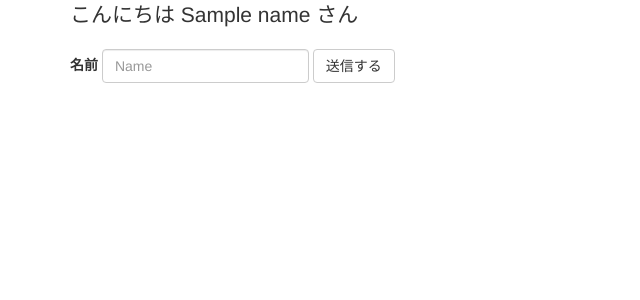
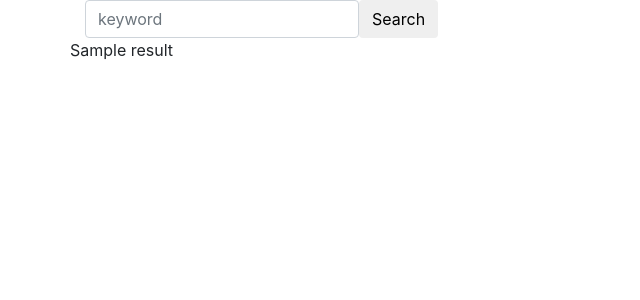
Before and after one commit to jojonki/FM-index, a Flask app: template templates/index.html in a window 1280 px wide. Shown: the top 300 px of the page, without its empty margins (0-640 px from the left). Run offline with Flask 2, Linux system fonts and the light colour scheme; the template is opened without the code that fills it: most values are stand-ins (such as "Sample title", 1, 10 or a date in 2020); parts of the project's set-up code (start-up, migrations or seed data) failed here and were passed over; some libraries are stand-ins or nearby versions.

Commit message:
show search results with css

```diff
--- a/fm_index.py
+++ b/fm_index.py
@@ -8,7 +8,7 @@ class FMIndex:
         sa = self.suffix_array(text)
         self.sa = sa # TODO reduce memory footprint
         self.bwt = self.bwt_via_sa(text, sa)
-        return self.bwt, self.sa,
+        return self.bwt, self.sa
 
     def set_dict(self, data):
         if 'bwt' in data:
--- a/server.py
+++ b/server.py
@@ -1,41 +1,103 @@
+import os
+import argparse
+from fm_index import FMIndex
+from util import save_pickle, load_pickle, load_files, get_file_name_via_index
 from flask import Flask, render_template, request, redirect, url_for
-import numpy as np
 
+parser = argparse.ArgumentParser()
+parser.add_argument('--f', type=str, metavar='PATH', help='text file')
+parser.add_argument('--dir', type=str, metavar='PATH', help='text dir')
+parser.add_argument('--dict', type=str, metavar='PATH', help='dict file')
+parser.add_argument('--t', type=str, help='raw text')
+parser.add_argument('--s', type=str, help='search text')
+parser.add_argument('--d', type=str, metavar='PATH', help='dict file')
+args = parser.parse_args()
 app = Flask(__name__)
 
-def picked_up():
-    messages = [
-        "こんにちは、あなたの名前を入力してください",
-        "やあ！お名前は何ですか？",
-        "あなたの名前を教えてね"
-    ]
-    # NumPy の random.choice で配列からランダムに取り出し
-    return np.random.choice(messages)
+T, fmi, db = None, None, None
 
-# ここからウェブアプリケーション用のルーティングを記述
-# index にアクセスしたときの処理
-@app.route('/')
+@app.route('/', methods=['GET'])
 def index():
-    title = "ようこそ"
-    message = picked_up()
-    # index.html をレンダリングする
-    return render_template('index.html',
-                           message=message, title=title)
+    if request.method == 'GET':
+        # message = 'hi'
+        pat = request.args.get('keyword')
+        # request.form['keyword'])
+        # return render_template('index.html', message=message)
 
-# /post にアクセスしたときの処理
-@app.route('/post', methods=['GET', 'POST'])
-def post():
-    title = "こんにちは"
-    if request.method == 'POST':
-        # リクエストフォームから「名前」を取得して
-        name = request.form['name']
-        # index.html をレンダリングする
-        return render_template('index.html',
-                               name=name, title=title)
+        if pat:
+            # pat = request.form['keyword']
+            # pat = '日本の'
+            match = fmi.search(pat)
+            print('Results of search("{}")'.format(pat))
+            print('match', match)
+            rng = 15
+            results = []
+            for i, m in enumerate(match):
+                beg = m[0]
+                end = m[1]
+                # print('(beg, end) = ({}, {})'.format(beg, end))
+                f_name = get_file_name_via_index(db, beg)
+                print('{} [{}]: ({}, {})'.format(i, f_name, beg, end))
+                # print('---{}"{}"{}---'.format(dec[beg-rng: beg], dec[beg:end], dec[end:end+rng]))
+                print('---{}"{}"{}---'.format(T[beg-rng: beg], T[beg:end], T[end:end+rng]))
+                results.append('{}<span class="match">{}</span>{}'.format(T[beg-rng: beg], T[beg:end], T[end:end+rng]))
+                # print(decoded[m[0]:])
+            return render_template('index.html', results=results)
+        else:
+            return render_template('index.html')
     else:
         # エラーなどでリダイレクトしたい場合はこんな感じで
         return redirect(url_for('index'))
 
+
+def load_database():
+    global T, fmi, db
+    pat = args.s
+    if args.dir is not None:
+        T, db = load_files(args.dir)
+        print('db', db)
+        # print(T[:1000])
+    elif args.f is not None:
+        db = []
+        with open(args.f, 'r') as f:
+            T = ''.join(f.readlines())
+            db.append((args.f, len(T)))
+    else:
+        T = args.t
+
+    fmi = FMIndex()
+    if args.dict and os.path.isfile(args.dict):
+        saved_data = load_pickle(args.dict)
+        bw = saved_data['bwt']
+        fmi.set_dict(saved_data)
+    else:
+        print('encode text...')
+        bw, sa = fmi.encode(T)
+        ranks, ch_count = fmi.rank_bwt(bw)
+        save_pickle({'bwt': bw, 'sa': sa, 'text_len': len(T), 'ch_count': ch_count}, 'index.dict')
+        fmi.ch_count = ch_count
+        print('encode done!')
+    return
+    # return T, fmi
+    # print('decoding...')
+    # dec = fmi.decode(bw)
+    # print('decoding done')
+    match = fmi.search(pat)
+    print('Results of search("{}")'.format(pat))
+    print('match', match)
+    rng = 5
+    for i, m in enumerate(match):
+        beg = m[0]
+        end = m[1]
+        # print('(beg, end) = ({}, {})'.format(beg, end))
+        f_name = get_file_name_via_index(db, beg)
+        print('{} [{}]: ({}, {})'.format(i, f_name, beg, end))
+        # print('---{}"{}"{}---'.format(dec[beg-rng: beg], dec[beg:end], dec[end:end+rng]))
+        print('---{}"{}"{}---'.format(T[beg-rng: beg], T[beg:end], T[end:end+rng]))
+        # print(decoded[m[0]:])
+
+
 if __name__ == '__main__':
-    app.debug = True # デバッグモード有効化
-    app.run(host='0.0.0.0') # どこからでもアクセス可能に
+    load_database()
+    app.debug = True
+    app.run(host='0.0.0.0')
--- /dev/null
+++ b/static/cusom.css
@@ -0,0 +1,3 @@
+.match {
+  color: #ff0000;
+}
--- a/templates/index.html
+++ b/templates/index.html
@@ -6,18 +6,15 @@
   <div class="container">
     <div class="row">
       <div class="col-md-12">
-        <p class="lead">
-          {% if name %}
-            こんにちは {{ name }} さん
-          {% else %}
-            {{ message }}
-          {% endif %}
-        </p>
-        <form action="/post" method="post" class="form-inline">
-          <label for="name">名前</label>
-          <input type="text" class="form-control" id="name" name="name" placeholder="Name">
-          <button type="submit" class="btn btn-default">送信する</button>
+        <form action="/" method="get" class="form-inline">
+          <input type="text" class="form-control" id="keyword" name="keyword" placeholder="keyword">
+          <button type="submit" class="btn btn-default">Search</button>
         </form>
+      </div>
+      <div>
+        {% for r in results %}
+        <div clsass=flash>{{ r|safe }}</div>
+        {% endfor %}
       </div>
     </div>
   </div>
--- a/templates/layout.html
+++ b/templates/layout.html
@@ -4,13 +4,13 @@
     <meta charset="utf-8">
     <meta http-equiv="X-UA-Compatible" content="IE=edge">
     <meta name="viewport" content="width=device-width, initial-scale=1">
-    {% if title %}
-      <title>{{ title }}</title>
-    {% else %}
-      <title>Bootstrap 101 Template</title>
-    {% endif %}
+    <title>FM-Index</title>
     <!-- Bootstrap -->
-    <link href="/static/css/bootstrap.min.css" rel="stylesheet">
+    <link rel="stylesheet" href="static/cusom.css">
+    <link rel="stylesheet" href="https://maxcdn.bootstrapcdn.com/bootstrap/4.0.0/css/bootstrap.min.css" integrity="sha384-Gn5384xqQ1aoWXA+058RXPxPg6fy4IWvTNh0E263XmFcJlSAwiGgFAW/dAiS6JXm" crossorigin="anonymous">
+    <script src="https://maxcdn.bootstrapcdn.com/bootstrap/4.0.0/js/bootstrap.min.js" integrity="sha384-JZR6Spejh4U02d8jOt6vLEHfe/JQGiRRSQQxSfFWpi1MquVdAyjUar5+76PVCmYl" crossorigin="anonymous"></script>
+    <script src="https://code.jquery.com/jquery-3.2.1.slim.min.js" integrity="sha384-KJ3o2DKtIkvYIK3UENzmM7KCkRr/rE9/Qpg6aAZGJwFDMVNA/GpGFF93hXpG5KkN" crossorigin="anonymous"></script>
+    <script src="https://cdnjs.cloudflare.com/ajax/libs/popper.js/1.12.9/umd/popper.min.js" integrity="sha384-ApNbgh9B+Y1QKtv3Rn7W3mgPxhU9K/ScQsAP7hUibX39j7fakFPskvXusvfa0b4Q" crossorigin="anonymous"></script>
 
     <!-- HTML5 shim and Respond.js for IE8 support of HTML5 elements and media queries -->
     <!-- WARNING: Respond.js doesn't work if you view the page via file:// -->
```
Also changed, not shown: main.py (+1 -29 lines), util.py (+27 -0 lines), README.md.
